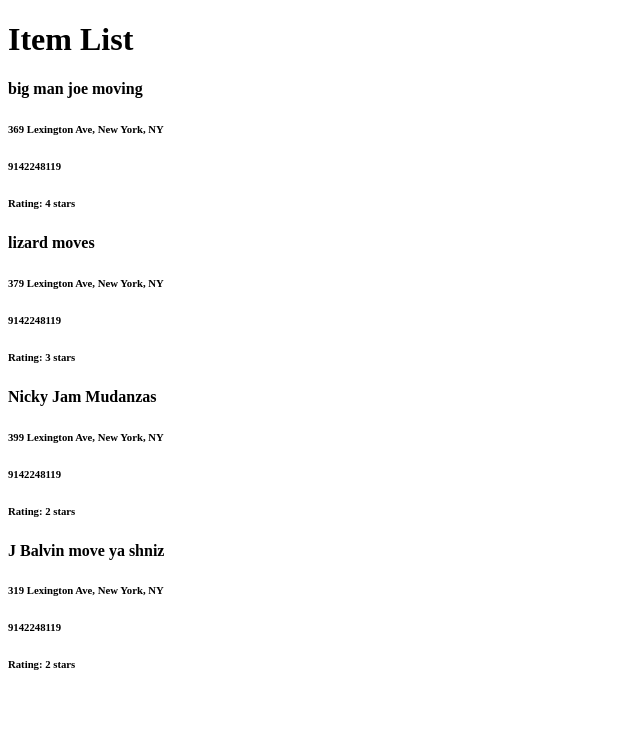
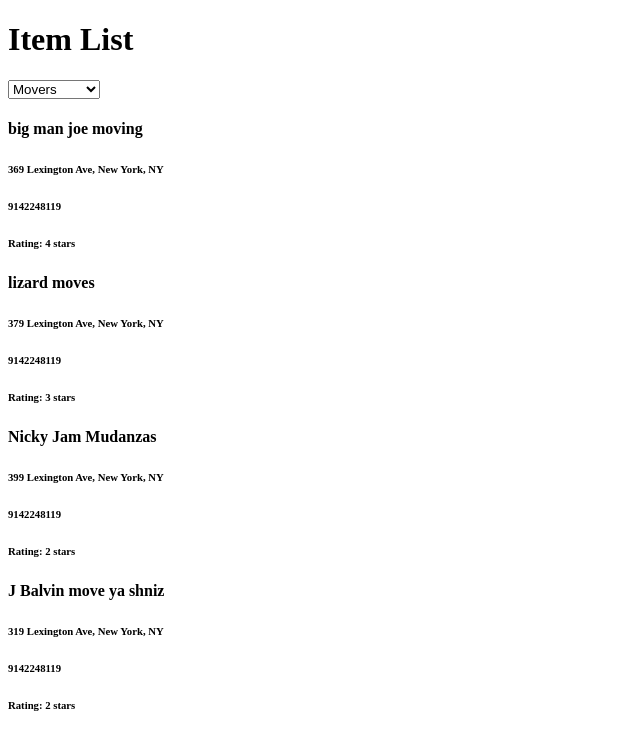
Before and after one commit to team-middleton/team-middleton, a React app: page / in a window 1280 px wide. Shown: the top 750 px of the page, without its empty margins (0-640 px from the left). Built offline with nearby package versions, Linux system fonts and the light colour scheme; the HTML template or start-up script is replaced by a standard one.

Commit message:
created drop down, need to make it set state correctly

```diff
--- a/react-client/src/components/YelpList.jsx
+++ b/react-client/src/components/YelpList.jsx
@@ -9,18 +9,41 @@
   constructor(props) {
     super(props);
     this.state = {
-        YelpList: YelpDummyData
+        YelpList: YelpDummyData,
+        serviceQuery: ''
     }
+    this.handleSubmit = this.handleSubmit.bind(this);
+    this.handleChange = this.handleChange.bind(this)
   }
 
+  handleChange(e) {
+    console.log('e target value ', e.target.value)
+    this.setState({
+      serviceQuery: e.target.value
+    })
+    this.handleSubmit(e);
+    this.setState({
+      serviceQuery: e.target.value
+    })
+  }
 
-
+  handleSubmit(e) {
+    console.log('selected service is ', this.state.serviceQuery);
+    e.preventDefault();
+  }
 
   render () {
       console.log(this.state.YelpList);
     return (
     <div>
-
+      <form onSubmit={this.handleSubmit} type="submit" value="Submit" >
+        <select value={this.state.serviceQuery} onChange={this.handleChange} >
+          <option value ="movers"> Movers </option>
+          <option value ="supplies"> Supplies </option>
+          <option value ="supplies"> Truck rental </option>
+          <option value ="storage"> Storage </option>
+        </select>
+      </form>
       {this.state.YelpList.map((business, i) =>
 
           < YelpListItem  key={business.name} business={business} />
```
